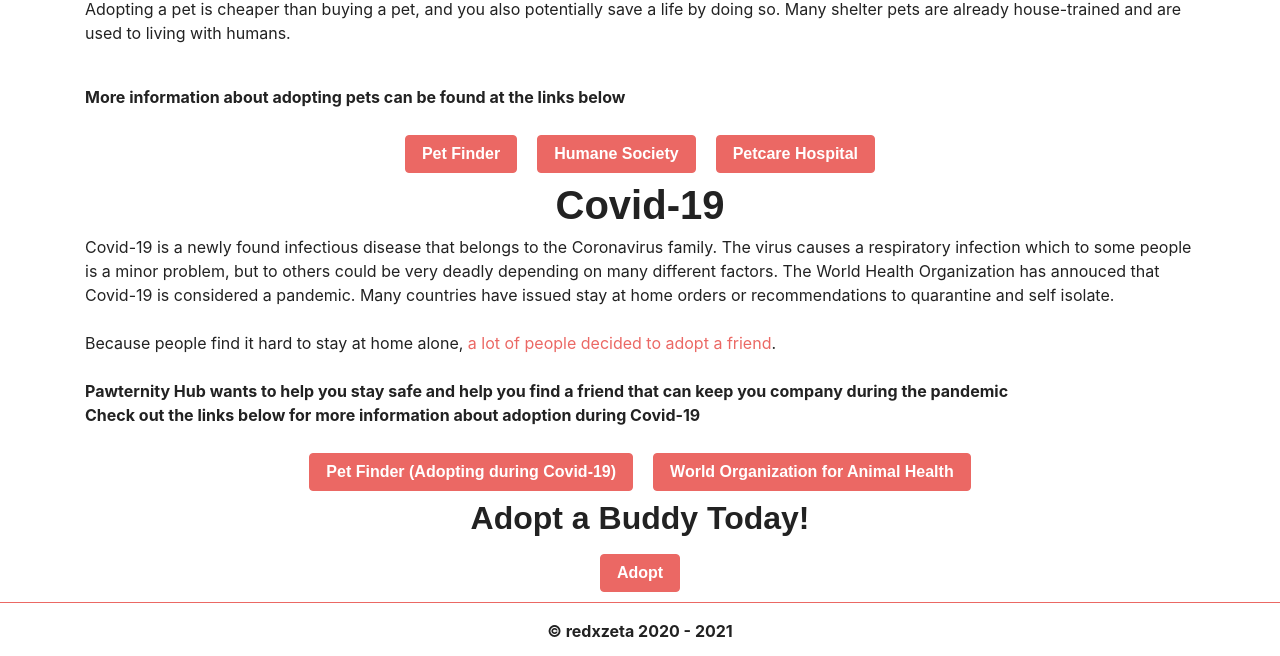
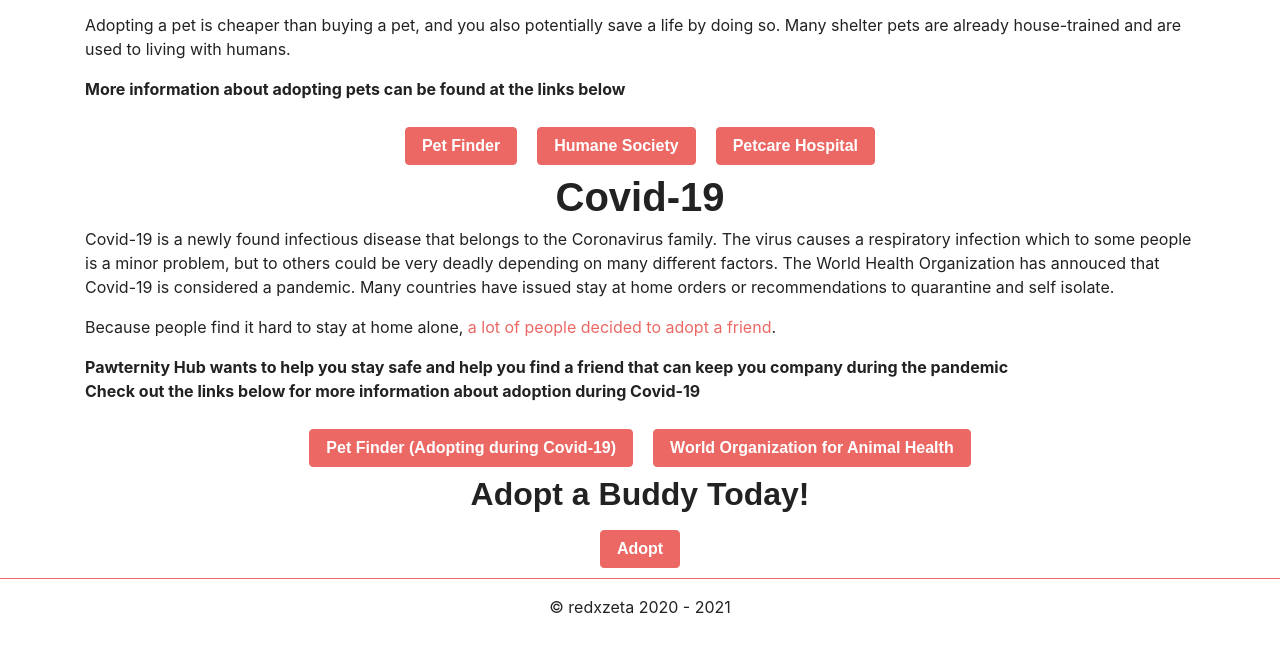
Before and after one commit to redxzeta/Awesome-Adoption, a React (Create React App) app: page /resources in a window 1280 px wide. Shown: the part 262-918 px from the top of the page. After the commit the page ends 897 px from the top, so only its background shows below. Built offline with nearby package versions, Linux system fonts and the light colour scheme; no server answers; a web font is replaced by a local one.

Commit message:
Removed breakthroughs/<br> tags

```diff
--- a/src/components/resources/Resources.js
+++ b/src/components/resources/Resources.js
@@ -20,19 +20,19 @@ export default function Home() {
           {""} ASPCA
         </a>
         ).
-        <br />
-        <span>This leaves 1.8 million pets that go untouched each year.</span>
-        <br />
+        <p>
+          <span>This leaves 1.8 million pets that go untouched each year.</span>
+        </p>
         <p>
           Adopting a pet is cheaper than buying a pet, and you also potentially
           save a life by doing so. Many shelter pets are already house-trained
           and are used to living with humans.{" "}
         </p>{" "}
-        <br />
-        <span>
-          More information about adopting pets can be found at the links below
-        </span>
-        <br />
+        <p>
+          <span>
+            More information about adopting pets can be found at the links below
+          </span>
+        </p>
       </p>
       <Button
         href="https://www.petfinder.com/pet-adoption-2/pet-adoption-information/"
@@ -55,7 +55,6 @@ export default function Home() {
       >
         Petcare Hospital
       </Button>
-      <br />
       <h1>Covid-19</h1>
       <p>
         Covid-19 is a newly found infectious disease that belongs to the
@@ -65,26 +64,28 @@ export default function Home() {
         annouced that Covid-19 is considered a pandemic. Many countries have
         issued stay at home orders or recommendations to quarantine and self
         isolate.
-        <br />
-        <br />
-        Because people find it hard to stay at home alone,{" "}
+      </p>
+      <p>
+        Because people find it hard to stay at home alone,
         <a
           target="_blank"
           rel="noreferrer"
           href="https://apnews.com/article/31e3e60e7ea6bc4566b0ee3998ab98a6"
         >
+          {" "}
           a lot of people decided to adopt a friend
         </a>
         .
-        <br />
-        <br />
+      </p>
+      <p>
         <span>
           Pawternity Hub wants to help you stay safe and help you find a friend
           that can keep you company during the pandemic
-          <br /> Check out the links below for more information about adoption
-          during Covid-19
+          <p>
+            Check out the links below for more information about adoption during
+            Covid-19
+          </p>
         </span>
-        <br />
       </p>{" "}
       <Button
         href="https://www.petfinder.com/helping-pets/covid-19-resources/how-to-adopt-a-pet-during-covid-19/"
@@ -100,7 +101,6 @@ export default function Home() {
       >
         World Organization for Animal Health
       </Button>
-      <br />
       <h2>Adopt a Buddy Today!</h2>
       <Button as={Link} to="/pets" variant="primary">
         Adopt
--- a/src/components/resources/resources.css
+++ b/src/components/resources/resources.css
@@ -9,6 +9,6 @@
 .resources__container p {
   text-align: left;
 }
-span {
+.resources__container span {
   font-weight: bold;
 }
```
